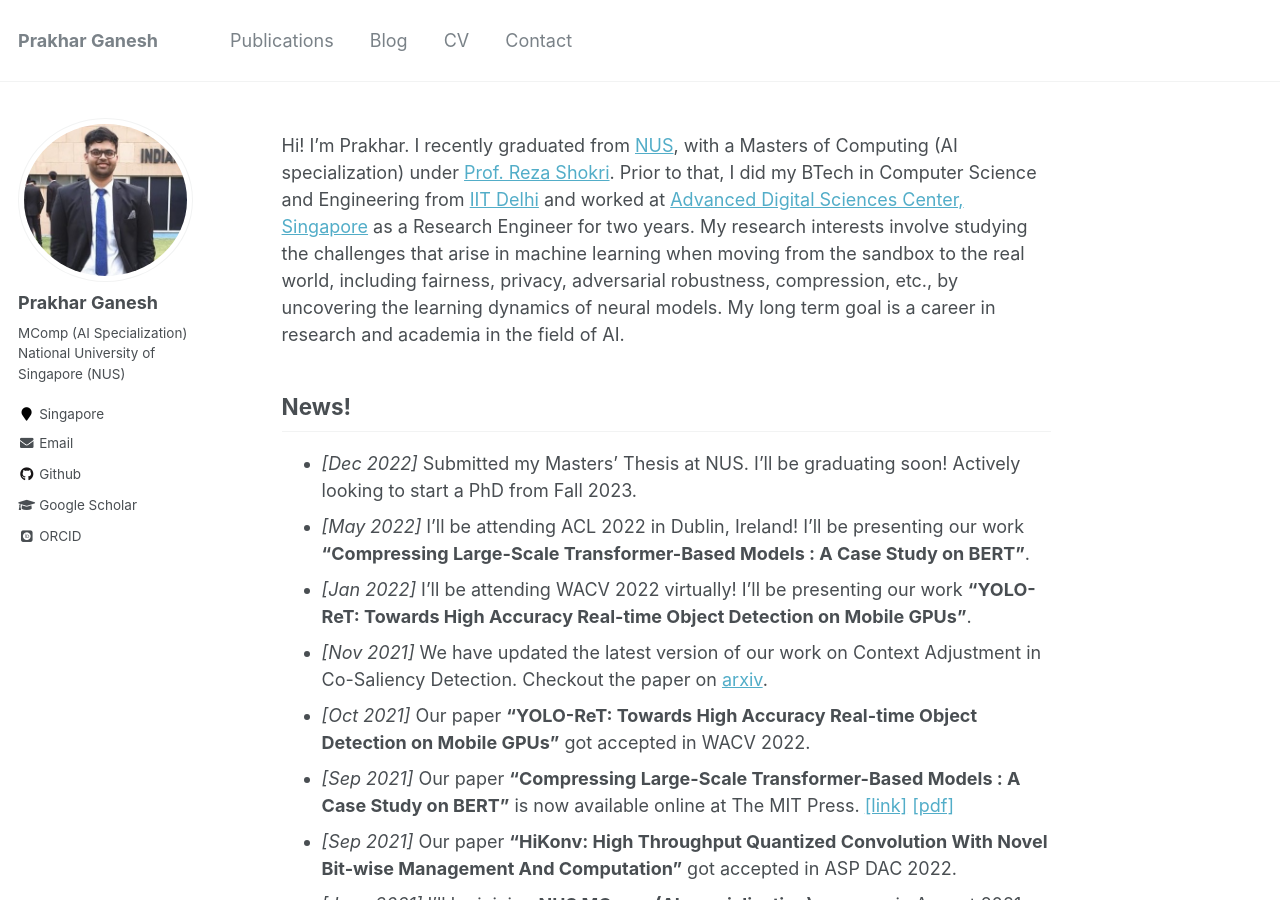
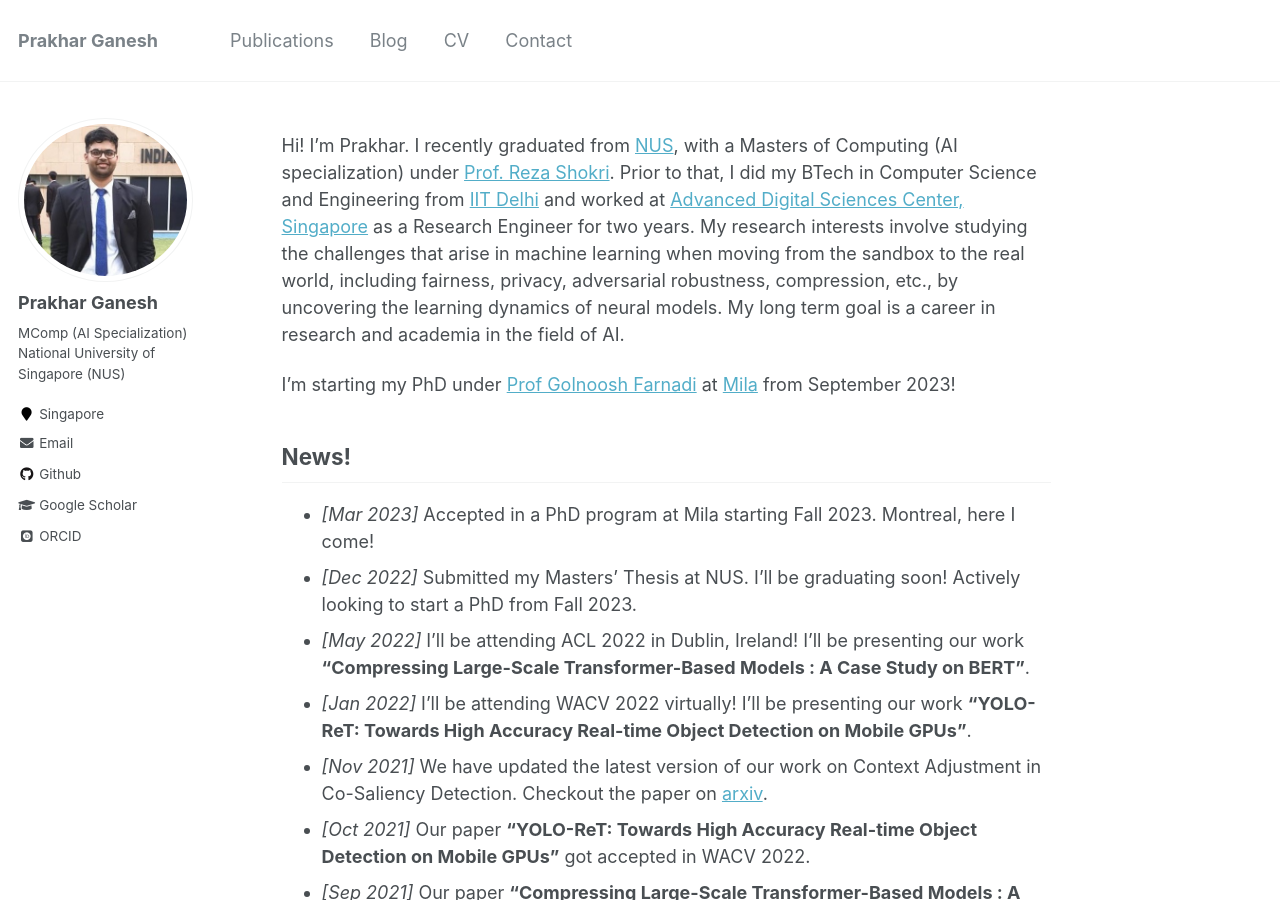
Before and after one commit to prakharg24/prakharg24.github.io, a Jekyll site: the page built from _pages/about.md, in a window 1280 px wide and 900 px high. Built offline with Jekyll 4.4.1, drawn with Linux system fonts in a browser that asks for light colours; some web fonts are replaced.

Commit message:
mila update

```diff
--- a/_pages/about.md
+++ b/_pages/about.md
@@ -10,8 +10,11 @@ redirect_from:
 
 Hi! I’m Prakhar. I recently graduated from [NUS](https://www.comp.nus.edu.sg/){:target="_blank"}, with a Masters of Computing (AI specialization) under [Prof. Reza Shokri](https://www.comp.nus.edu.sg/~reza/){:target="_blank"}. Prior to that, I did my BTech in Computer Science and Engineering from [IIT Delhi](https://www.cse.iitd.ernet.in/){:target="_blank"} and worked at [Advanced Digital Sciences Center, Singapore](https://adsc.illinois.edu/){:target="_blank"} as a Research Engineer for two years. My research interests involve studying the challenges that arise in machine learning when moving from the sandbox to the real world, including fairness, privacy, adversarial robustness, compression, etc., by uncovering the learning dynamics of neural models. My long term goal is a career in research and academia in the field of AI.
 
+I'm starting my PhD under [Prof Golnoosh Farnadi](https://gfarnadi.github.io/) at [Mila](https://mila.quebec/en/) from September 2023!
+
 News!
 ------
+* _[Mar 2023]_ Accepted in a PhD program at Mila starting Fall 2023. Montreal, here I come!
 * _[Dec 2022]_ Submitted my Masters' Thesis at NUS. I'll be graduating soon! Actively looking to start a PhD from Fall 2023.
 * _[May 2022]_ I'll be attending ACL 2022 in Dublin, Ireland! I'll be presenting our work **"Compressing Large-Scale Transformer-Based Models : A Case Study on BERT"**.
 * _[Jan 2022]_ I'll be attending WACV 2022 virtually! I'll be presenting our work **"YOLO-ReT: Towards High Accuracy Real-time Object Detection on Mobile GPUs"**.
```
Also changed, not shown: _pages/contact.md (+2 -0 lines).
